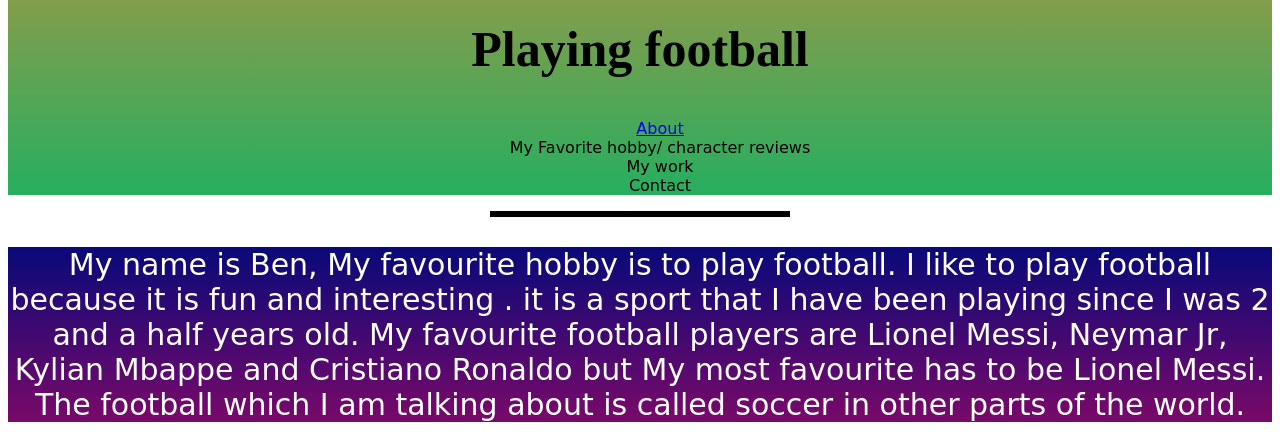
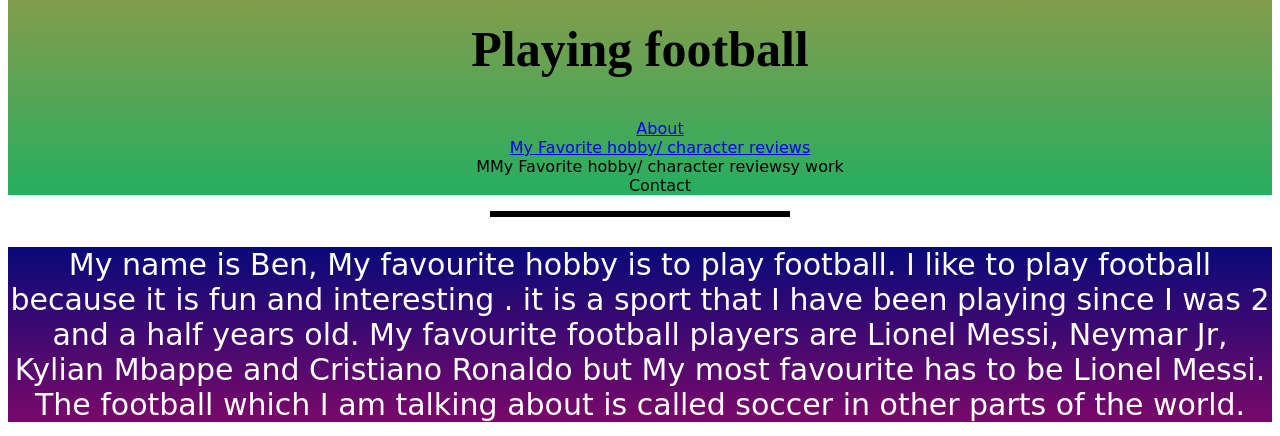
Before and after one commit to BenKrishGhensi/My-favourite-3, a plain HTML site: page index.html in a window 1280 px wide. Shown: the part 230-666 px from the top of the page. Drawn offline with Linux system fonts and the light colour scheme; a web font is replaced by a local one.

Commit message:
Update index.html

```diff
--- a/index.html
+++ b/index.html
@@ -4,7 +4,7 @@
 </head>
 <link rel="stylesheet" href="style.css">
     <link rel="preconnect" href="https://fonts.googleapis.com">
-<link rel="preconnect" href="https://fonts.gstatic.com" crossorigin>
+<link rel="preconnect" hMy Favorite hobby/ character reviewsref="https://fonts.gstatic.com" crossorigin>
 <link href="https://fonts.googleapis.com/css2?family=Festive&display=swap" rel="stylesheet">
 <body>
     <center>
@@ -14,8 +14,8 @@
         <h1>Playing football</h1>
         <ul class="menu">
             <li class="links"><a href="about">About</a></li>
-        <li class="links">My Favorite hobby/ character reviews </li>
-        <li class="links">My work</li>
+        <li class="links"><a href="My Favorite hobby/ character reviews">My Favorite hobby/ character reviews</a> </li>
+        <li class="links">MMy Favorite hobby/ character reviewsy work</li>
         <li class="links">Contact</li>
         </ul>
 
```
